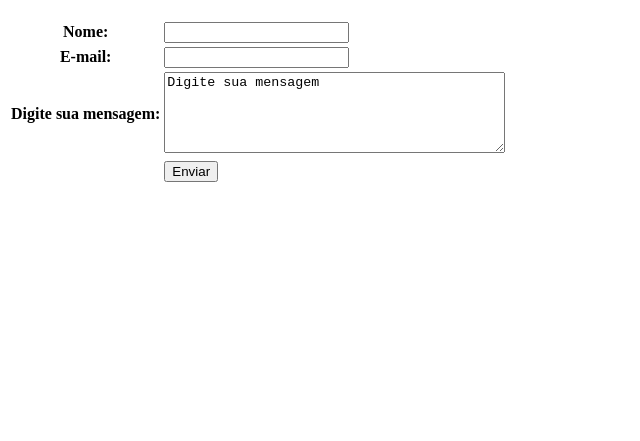
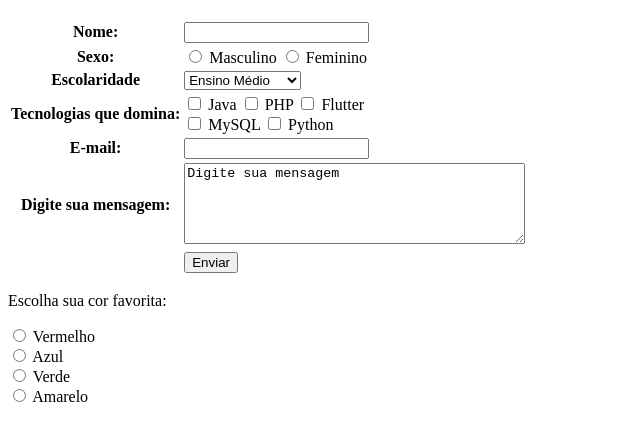
Before and after one commit to t4xn/teste1, a plain HTML site: page formularios.html in a window 1280 px wide. Shown: the part 61-502 px from the top of the page, without its empty margins (0-640 px from the left). Drawn offline with Linux system fonts and the light colour scheme.

Commit message:
Substituição do arquivo 'formularios'.

```diff
--- a/formularios.html
+++ b/formularios.html
@@ -14,6 +14,40 @@
                 <td><input type="text" name="nome" id="nome"></td>
             </tr>
             <tr>
+                <th><label for="sexo">Sexo: </label></th>
+                <td>
+                    <input type="radio" id="masc" name="sexo" value="masculino">
+                    <label for="masc">Masculino</label>
+                    <input type="radio" id="fem" name="sexo" value="feminino">
+                    <label for="fem">Feminino</label>
+            <tr>
+                <th>Escolaridade</th>
+                <td>
+                    <select name="escolaridade" id="">
+                        <option value="ensinomedio">Ensino Médio</option>
+                        <option value="ensinosuperior">Ensino Superior</option>
+                    </select>
+                </td>
+            </tr>
+                <th>Tecnologias que domina:</th>
+                <td>
+                    <input type="checkbox" name="Tecnologias" id="java" value="java">
+                    <label for="java">Java</label>
+
+                    <input type="checkbox" name="Tecnologias" id="php" value="php">
+                    <label for="php">PHP</label>
+
+                    <input type="checkbox" name="Tecnologias" id="flutter" value="flutter">
+                    <label for="flutter">Flutter</label><br>
+
+                    <input type="checkbox" name="Tecnologias" id="mysql" value="mysql">
+                    <label for="mysql">MySQL</label>
+
+                    <input type="checkbox" name="Tecnologias" id="python" value="python">
+                    <label for="python">Python</label>
+                </td>
+            </tr>
+            <tr>
                 <th><label for="email">E-mail: </label></th>
                 <td><input type="email" name="email" id="email"></td>
             </tr>
@@ -26,6 +60,18 @@
                 <td><button>Enviar</button></td>
             </tr>
         </table>
+        <p>Escolha sua cor favorita:</p>
+        <input type="radio" id="cor1" name="cor" value="vermelho">
+        <label for="cor1">Vermelho</label><br>
+
+        <input type="radio" id="cor2" name="cor" value="azul">
+        <label for="cor2">Azul</label><br>
+
+        <input type="radio" id="cor3" name="cor" value="verde">
+        <label for="cor3">Verde</label><br>
+
+        <input type="radio" id="cor4" name="cor" value="amarelo">
+        <label for="cor4">Amarelo</label><br>
     </form>
 </body>
 </html>
```
